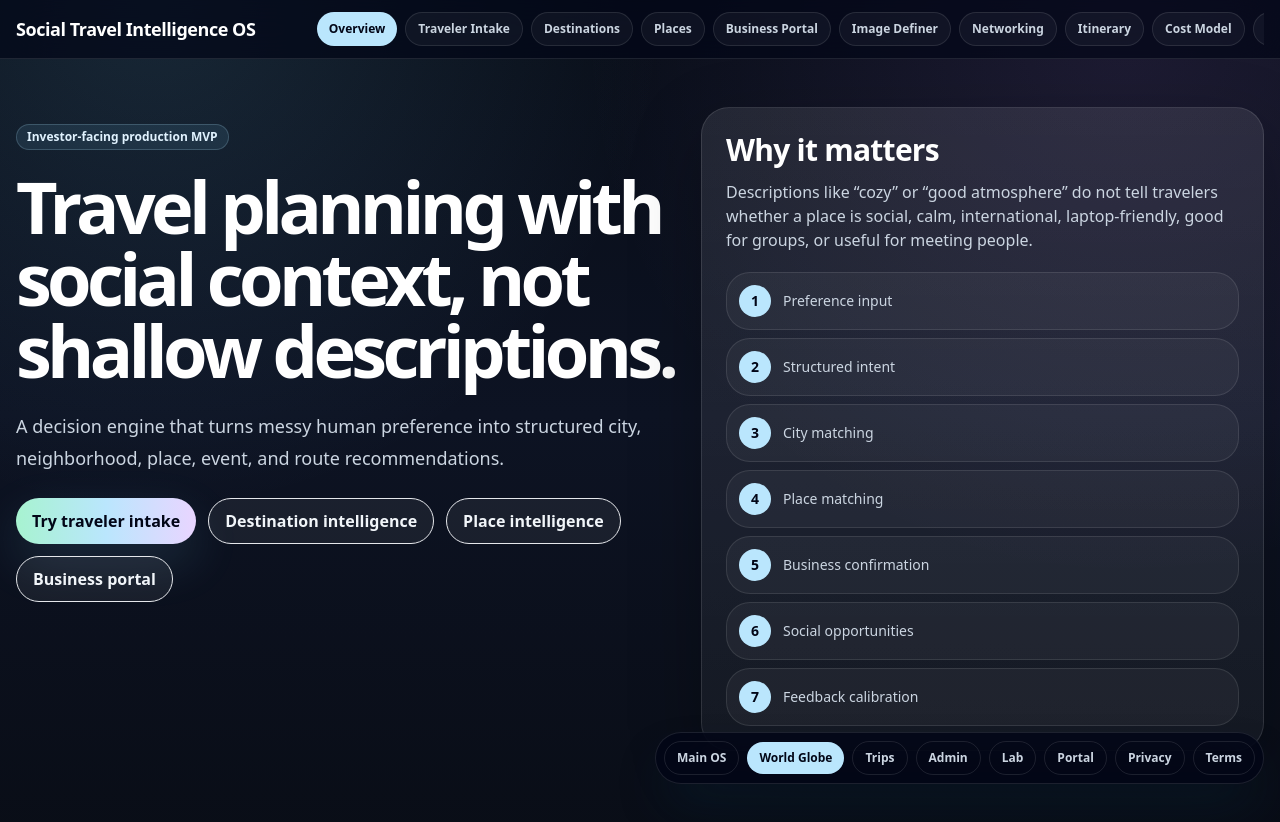
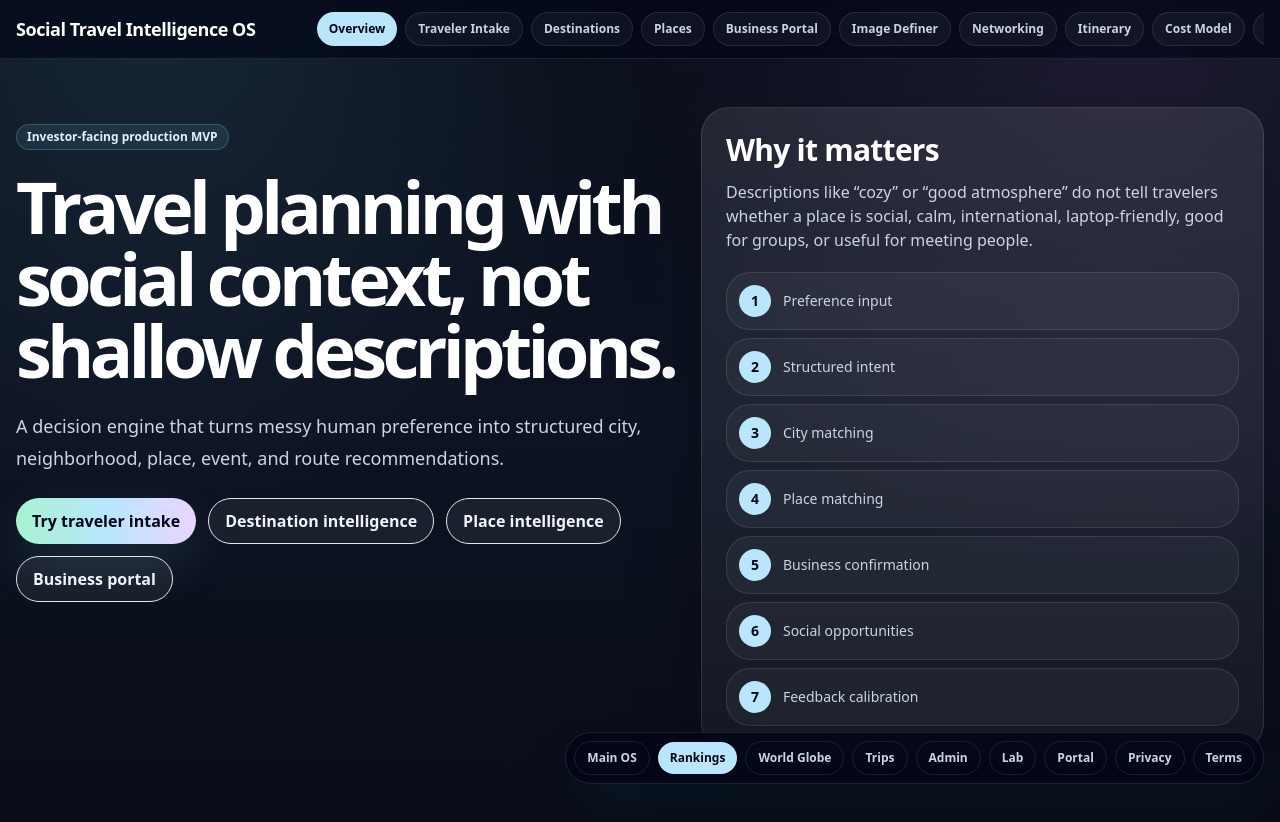
Before and after one commit to irf97/Travel-Guide, a Next.js app in the folder mvp/: page / in a window 1280 px wide. Shown: the top 822 px of the page. Built offline with nearby package versions, Linux system fonts and the light colour scheme.

Commit message:
Link main rankings page in global nav

```diff
--- a/mvp/app/layout.tsx
+++ b/mvp/app/layout.tsx
@@ -8,7 +8,8 @@ export const metadata: Metadata = {
 
 const navLinks = [
   { href: "/", label: "Main OS", tone: "ghost" },
-  { href: "/world", label: "World Globe", tone: "primary" },
+  { href: "/rankings", label: "Rankings", tone: "primary" },
+  { href: "/world", label: "World Globe", tone: "ghost" },
   { href: "/trips", label: "Trips", tone: "ghost" },
   { href: "/admin", label: "Admin", tone: "ghost" },
   { href: "/lab", label: "Lab", tone: "ghost" },
```
